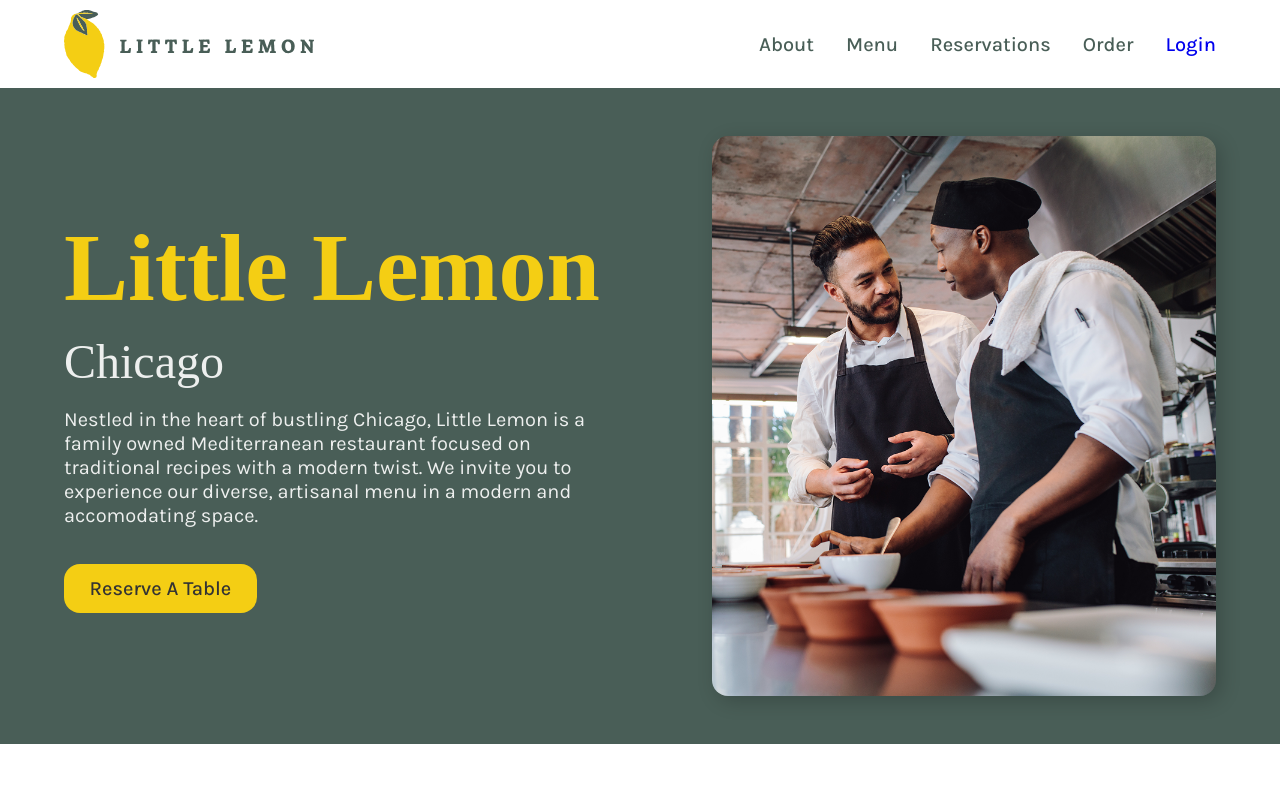
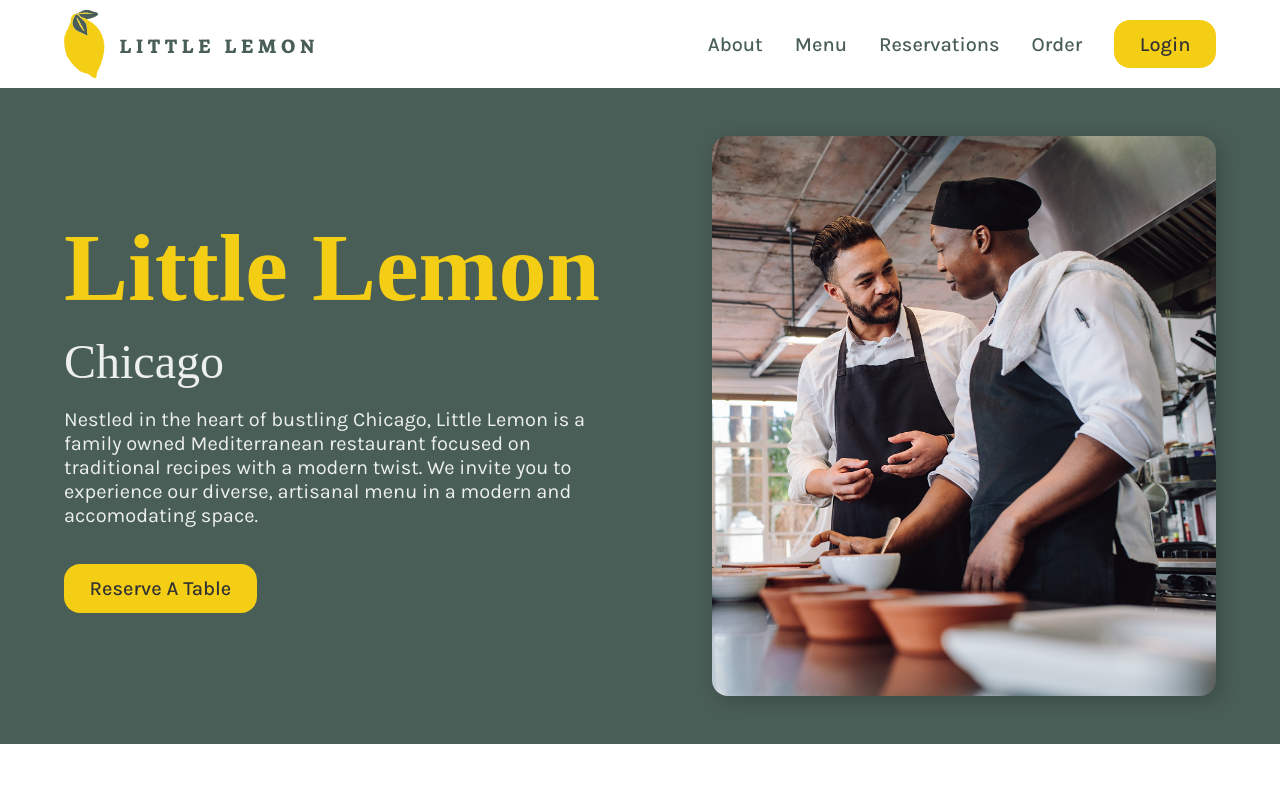
Before and after one commit to chrallen/little-lemon, a React (Create React App) app: page / in a window 1280 px wide. Shown: the top 800 px of the page. Built offline with nearby package versions, Linux system fonts and the light colour scheme; a web font is replaced by a local one.

Commit message:
updated button class

```diff
--- a/src/components/Nav/Nav.js
+++ b/src/components/Nav/Nav.js
@@ -17,7 +17,7 @@ function App() {
 					<li><a className="text-link" href="/">Menu</a></li>
 					<li><a className="text-link" href="/">Reservations</a></li>
 					<li><a className="text-link" href="/">Order</a></li>
-					<li><a className="primary-button" href="/">Login</a></li>
+					<li><a className="primary-btn" href="/">Login</a></li>
 				</ul>
 			</div>
 		</nav>
```
